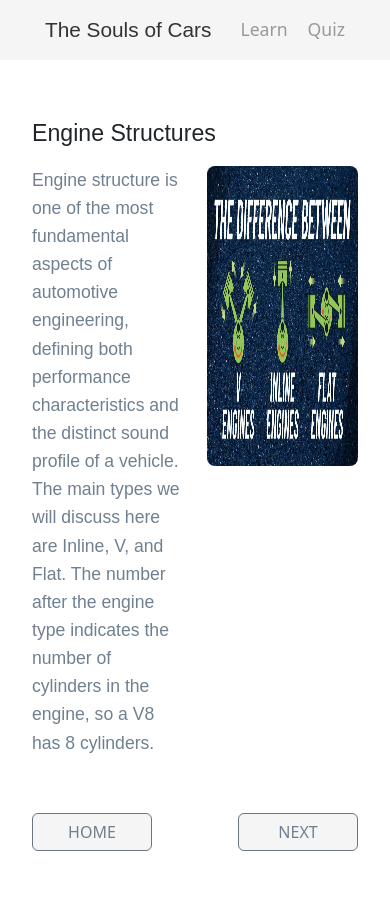
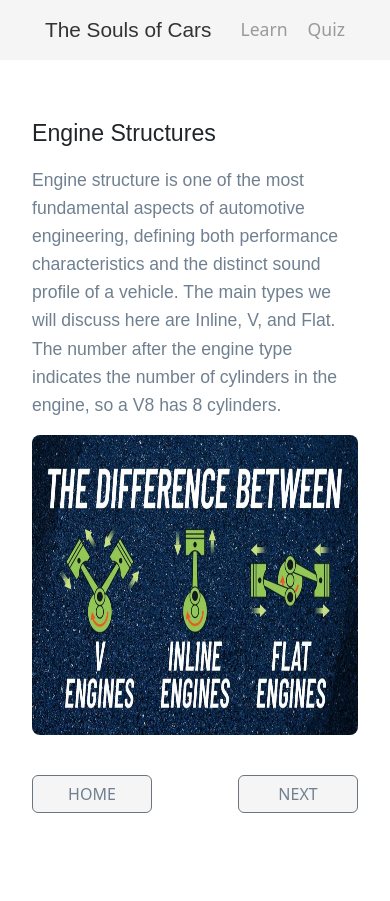
Before and after one commit to PaulKearns/Car-Engines-Tutorial, a Flask app: page /learn/1 in a window 390 px wide. After the commit the page ends 813 px from the top, so only its background shows below. Run offline with Flask 3, Linux system fonts and the light colour scheme.

Commit message:
fixed column responsiveness

```diff
--- a/templates/learn.html
+++ b/templates/learn.html
@@ -5,7 +5,7 @@
     <h3>{{ lesson.title }}</h3>
 
     <div class="row">
-        <div class="col-6">
+        <div class="col-12 col-md-6">
             <p>{{ lesson.content }}</p>
 
             {% if lesson.points %}
@@ -22,7 +22,7 @@
             {% endif %}
         </div>
 
-        <div class="col-6">
+        <div class="col-12 col-md-6">
             {% if lesson.images %}
                 {% for image in lesson.images %}
                     <img src="{{ image }}" id="lesson-image" alt="Lesson image" class="gallery-item img-size" />
```
